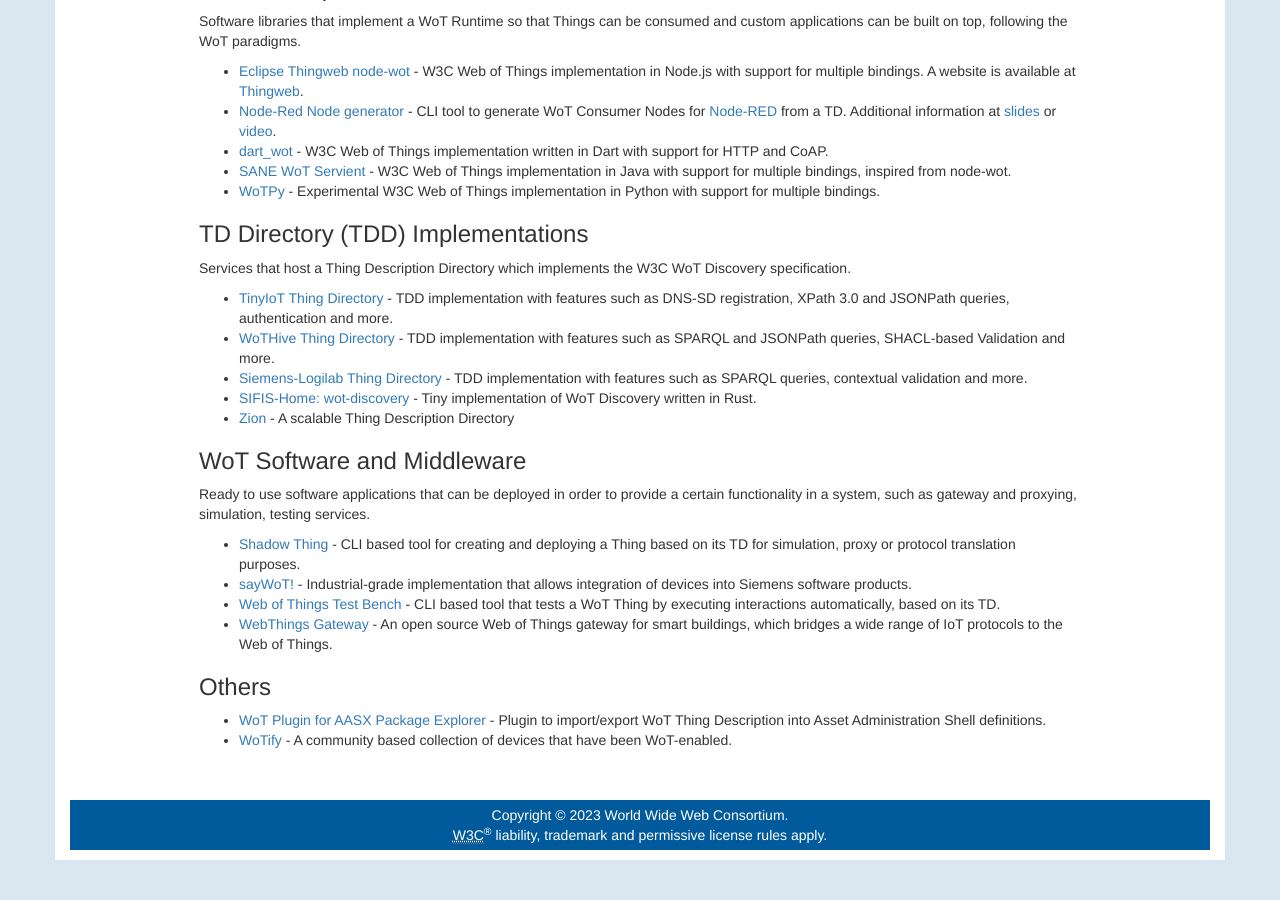
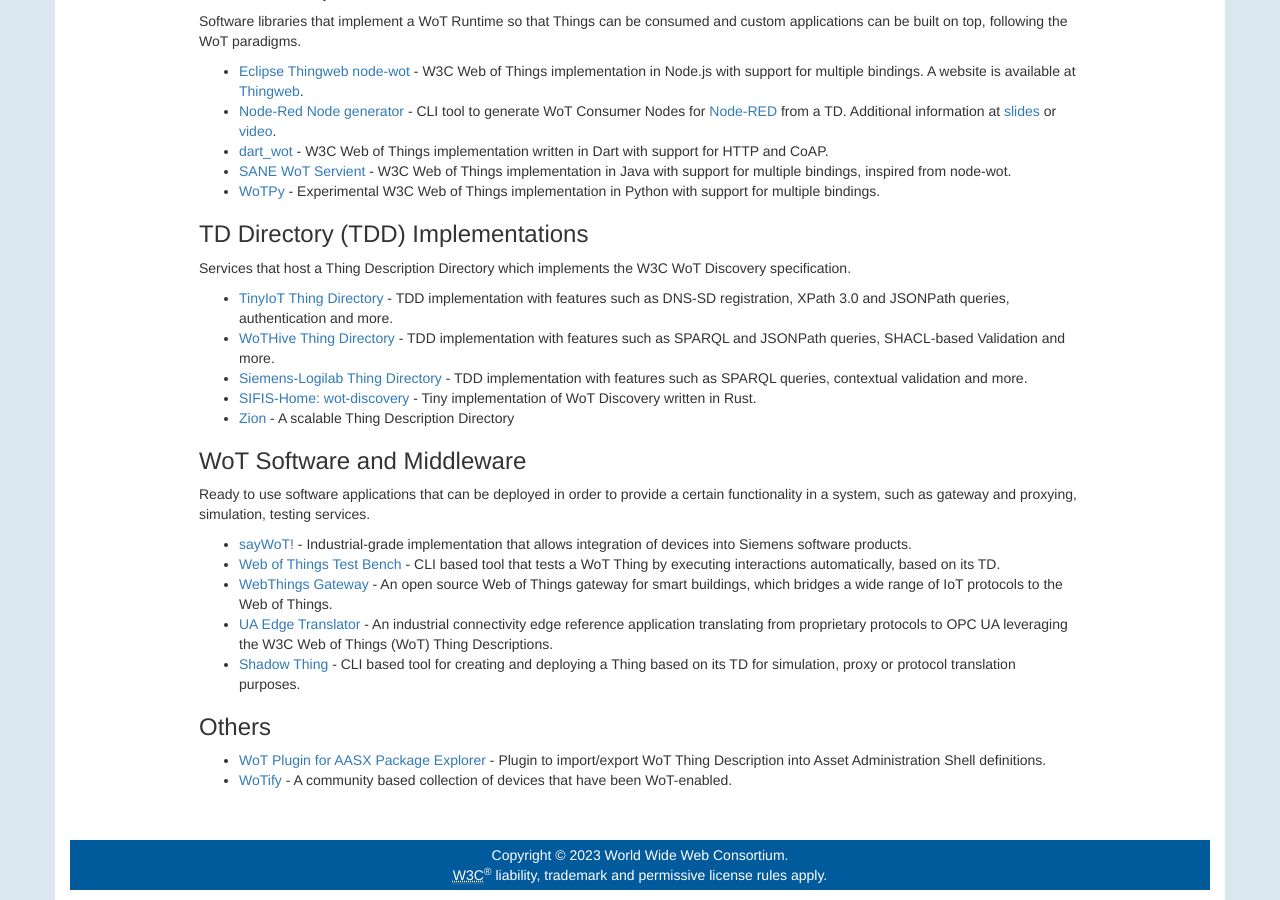
Before and after one commit to w3c/wot-marketing, a Jekyll site: the page built from docs/developers/index.html, in a window 1280 px wide and 900 px high, scrolled down 1510 px. Built offline with Jekyll 4.4.1, drawn with Linux system fonts in a browser that asks for light colours; nearby versions of some CDN libraries; comment, search, counter and statistics services are not loaded; before the commit the page ends 2370 px from its top, so only the background shows below that.

Commit message:
add ua edge translator and reorder

```diff
--- a/docs/developers/index.html
+++ b/docs/developers/index.html
@@ -591,22 +591,30 @@
 	<p>Ready to use software applications that can be deployed in order to provide a certain functionality in a system, such
 		as gateway and proxying, simulation, testing services.</p>
 	<ul>
-		<li><a href="https://github.com/tum-esi/shadow-thing" target="_blank">Shadow Thing</a>
-			- CLI based tool for creating and deploying a Thing based on its TD for simulation, proxy or protocol
-			translation
-			purposes.
-		</li>
+
 		<li>
 			<a href="https://www.evosoft.com/en/digitalization-offering/saywot/" target="_blank">sayWoT!</a>
 			- Industrial-grade implementation that allows integration of devices into Siemens software products.
 		</li>
-		<li><a href="https://github.com/tum-esi/testbench" target="_blank">Web of Things Test Bench</a>
+		<li>
+			<a href="https://github.com/tum-esi/testbench" target="_blank">Web of Things Test Bench</a>
 			- CLI based tool that tests a WoT Thing by executing interactions automatically, based on its TD.
 		</li>
 		<li>
-	    <a href="https://github.com/WebThingsIO/gateway/" target="_blank">WebThings Gateway</a> - An
+	    		<a href="https://github.com/WebThingsIO/gateway/" target="_blank">WebThings Gateway</a> - An
 			open source Web of Things gateway for smart buildings, which bridges a wide range of IoT protocols to the
 			Web of Things.
+		</li>
+		<li>
+			<a href="https://github.com/OPCFoundation/UA-EdgeTranslator" target="_blank">UA Edge Translator</a>
+			- An industrial connectivity edge reference application translating from proprietary protocols to OPC UA leveraging
+			the W3C Web of Things (WoT) Thing Descriptions.
+		</li>
+		<li>
+			<a href="https://github.com/tum-esi/shadow-thing" target="_blank">Shadow Thing</a>
+			- CLI based tool for creating and deploying a Thing based on its TD for simulation, proxy or protocol
+			translation
+			purposes.
 		</li>
 	</ul>
 
```
